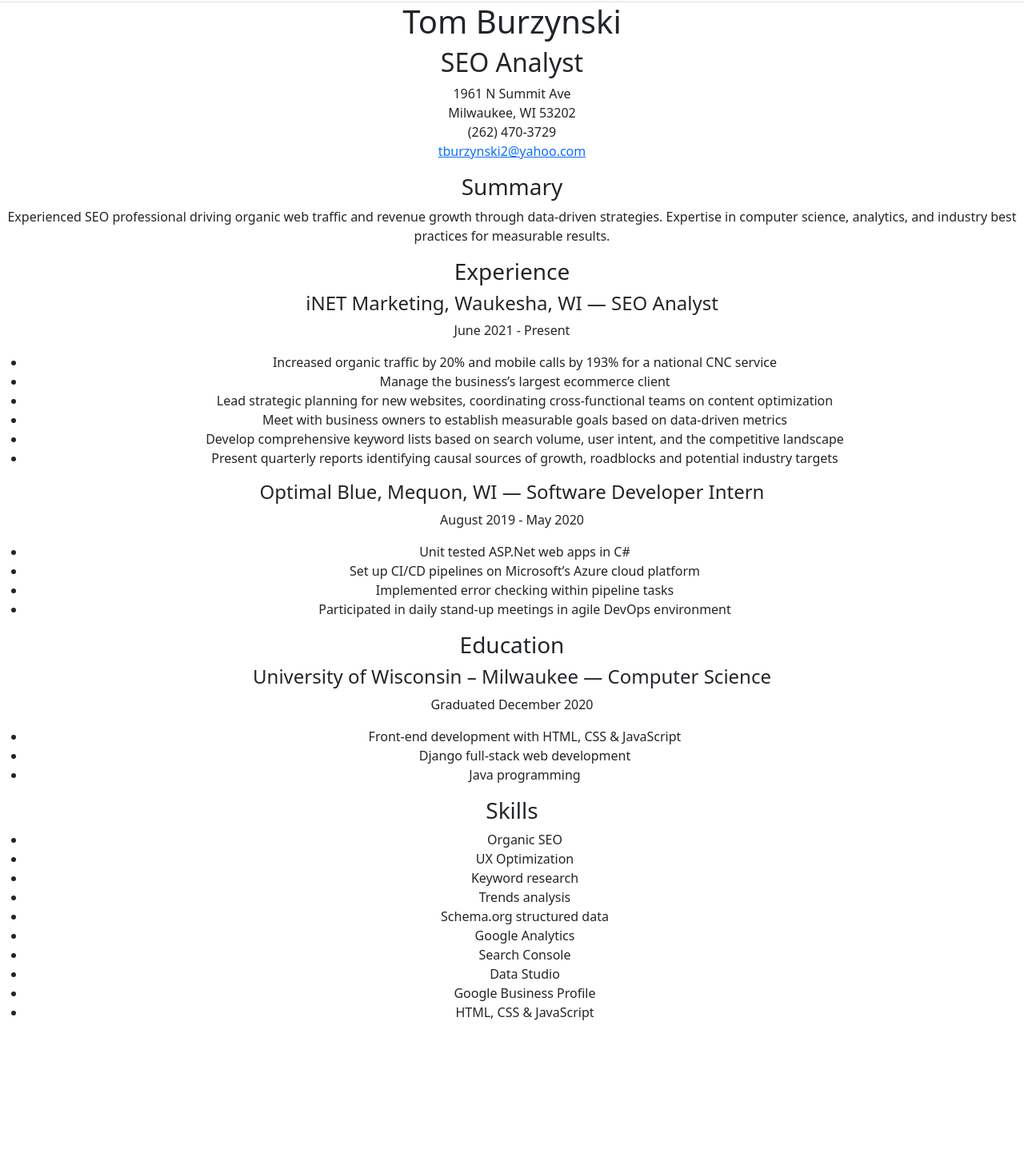
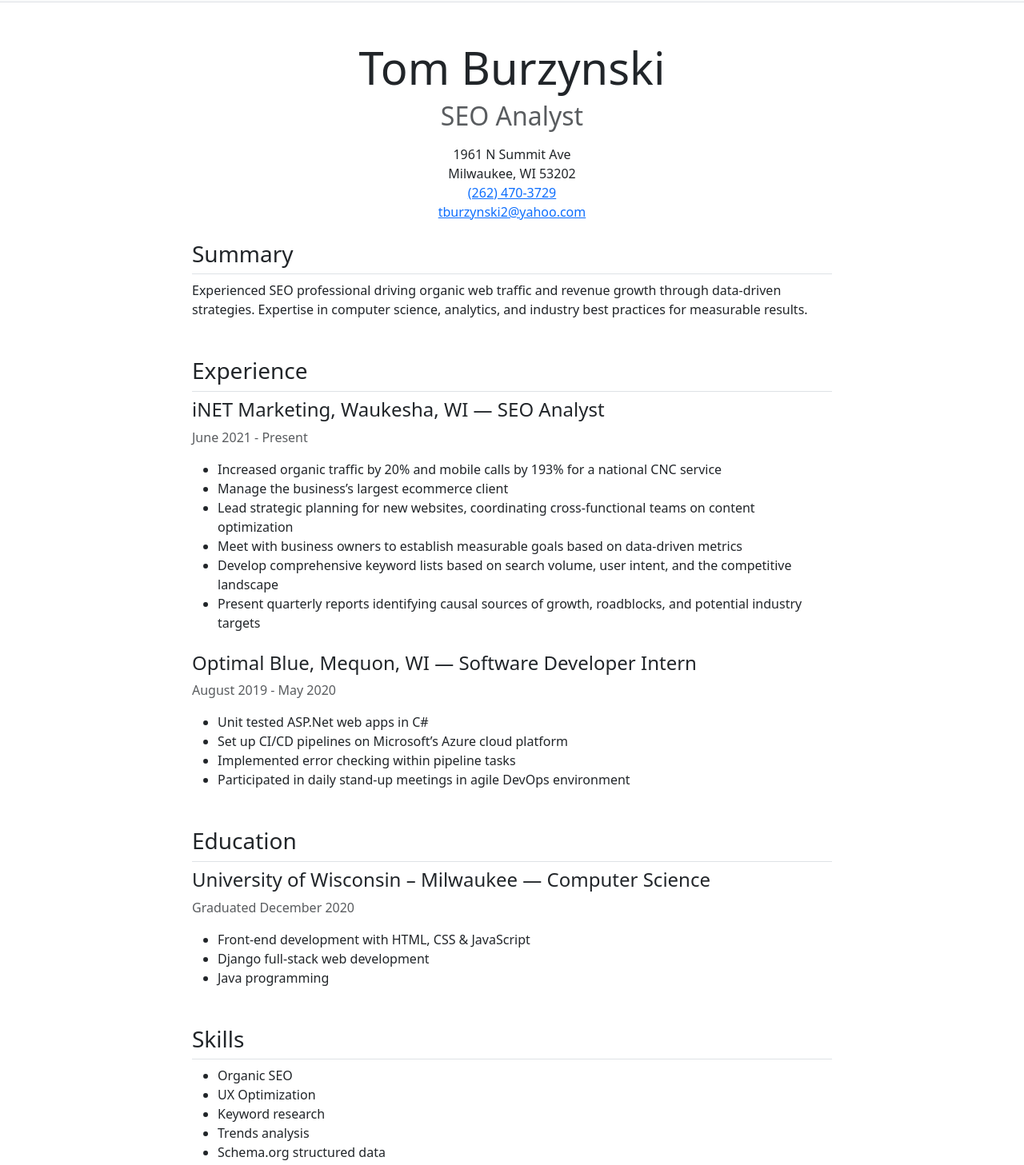
Before and after one commit to tburzynski2/react-portfolio, a React (Vite) app: page /resume in a window 1280 px wide. Shown: the part 80-1537 px from the top of the page at 80% size. Before the commit the page ends 1374 px from the top, so only its background shows below. Built offline with nearby package versions, Linux system fonts and the light colour scheme.

Commit message:
Improved styling on Resume page

```diff
--- a/src/App.css
+++ b/src/App.css
@@ -1,6 +1,5 @@
 #root {
   margin: 0 auto;
-  text-align: center;
 }
 
 .logo {
--- a/src/pages/Resume.jsx
+++ b/src/pages/Resume.jsx
@@ -1,28 +1,38 @@
-import { Outlet } from "react-router-dom";
-
 const ResumePage = () => {
   return (
-    <>
-      <h1>Tom Burzynski</h1>
-      <h2>SEO Analyst</h2>
-      <p>
+    <div className="container my-5">
+      <header className="mb-4 text-center">
+        <h1 className="display-4">Tom Burzynski</h1>
+        <h2 className="text-muted">SEO Analyst</h2>
+        <address className="mt-3">
           1961 N Summit Ave
           <br />
           Milwaukee, WI 53202
           <br />
-        (262) 470-3729
+          <a href="tel:+12624703729">(262) 470-3729</a>
           <br />
           <a href="mailto:tburzynski2@yahoo.com">tburzynski2@yahoo.com</a>
-      </p>
-      <h3>Summary</h3>
+        </address>
+      </header>
+
+      <div style={{ maxWidth: 800 + "px" }} className="mx-auto">
+        <section className="mb-5">
+          <h3 className="border-bottom pb-2">Summary</h3>
           <p>
             Experienced SEO professional driving organic web traffic and revenue
-        growth through data-driven strategies. Expertise in computer science,
-        analytics, and industry best practices for measurable results.
+            growth through data-driven strategies. Expertise in computer
+            science, analytics, and industry best practices for measurable
+            results.
           </p>
-      <h3>Experience</h3>
-      <h4>iNET Marketing, Waukesha, WI — SEO Analyst</h4>
-      <p>June 2021 - Present</p>
+        </section>
+
+        <section className="mb-5">
+          <h3 className="border-bottom pb-2">Experience</h3>
+          <div className="mb-4">
+            <h4 className="font-weight-bold">
+              iNET Marketing, Waukesha, WI — SEO Analyst
+            </h4>
+            <p className="text-muted">June 2021 - Present</p>
             <ul>
               <li>
                 Increased organic traffic by 20% and mobile calls by 193% for a
@@ -43,28 +53,46 @@ const ResumePage = () => {
               </li>
               <li>
                 Present quarterly reports identifying causal sources of growth,
-          roadblocks and potential industry targets
+                roadblocks, and potential industry targets
               </li>
             </ul>
-      <h4>Optimal Blue, Mequon, WI — Software Developer Intern</h4>
-      <p>August 2019 - May 2020</p>
+          </div>
+          <div className="mb-4">
+            <h4 className="font-weight-bold">
+              Optimal Blue, Mequon, WI — Software Developer Intern
+            </h4>
+            <p className="text-muted">August 2019 - May 2020</p>
             <ul>
               <li>Unit tested ASP.Net web apps in C#</li>
-        <li>Set up CI/CD pipelines on Microsoft’s Azure cloud platform</li>
+              <li>
+                Set up CI/CD pipelines on Microsoft’s Azure cloud platform
+              </li>
               <li>Implemented error checking within pipeline tasks</li>
               <li>
-          Participated in daily stand-up meetings in agile DevOps environment
+                Participated in daily stand-up meetings in agile DevOps
+                environment
               </li>
             </ul>
-      <h3>Education</h3>
-      <h4>University of Wisconsin – Milwaukee — Computer Science</h4>
-      <p>Graduated December 2020</p>
+          </div>
+        </section>
+
+        <section className="mb-5">
+          <h3 className="border-bottom pb-2">Education</h3>
+          <div className="mb-4">
+            <h4 className="font-weight-bold">
+              University of Wisconsin – Milwaukee — Computer Science
+            </h4>
+            <p className="text-muted">Graduated December 2020</p>
             <ul>
               <li>Front-end development with HTML, CSS & JavaScript</li>
               <li>Django full-stack web development</li>
               <li>Java programming</li>
             </ul>
-      <h3>Skills</h3>
+          </div>
+        </section>
+
+        <section className="mb-5">
+          <h3 className="border-bottom pb-2">Skills</h3>
           <ul>
             <li>Organic SEO</li>
             <li>UX Optimization</li>
@@ -77,7 +105,9 @@ const ResumePage = () => {
             <li>Google Business Profile</li>
             <li>HTML, CSS & JavaScript</li>
           </ul>
-    </>
+        </section>
+      </div>
+    </div>
   );
 };
 
```
Lines whose indentation alone changed are shown as unchanged.
